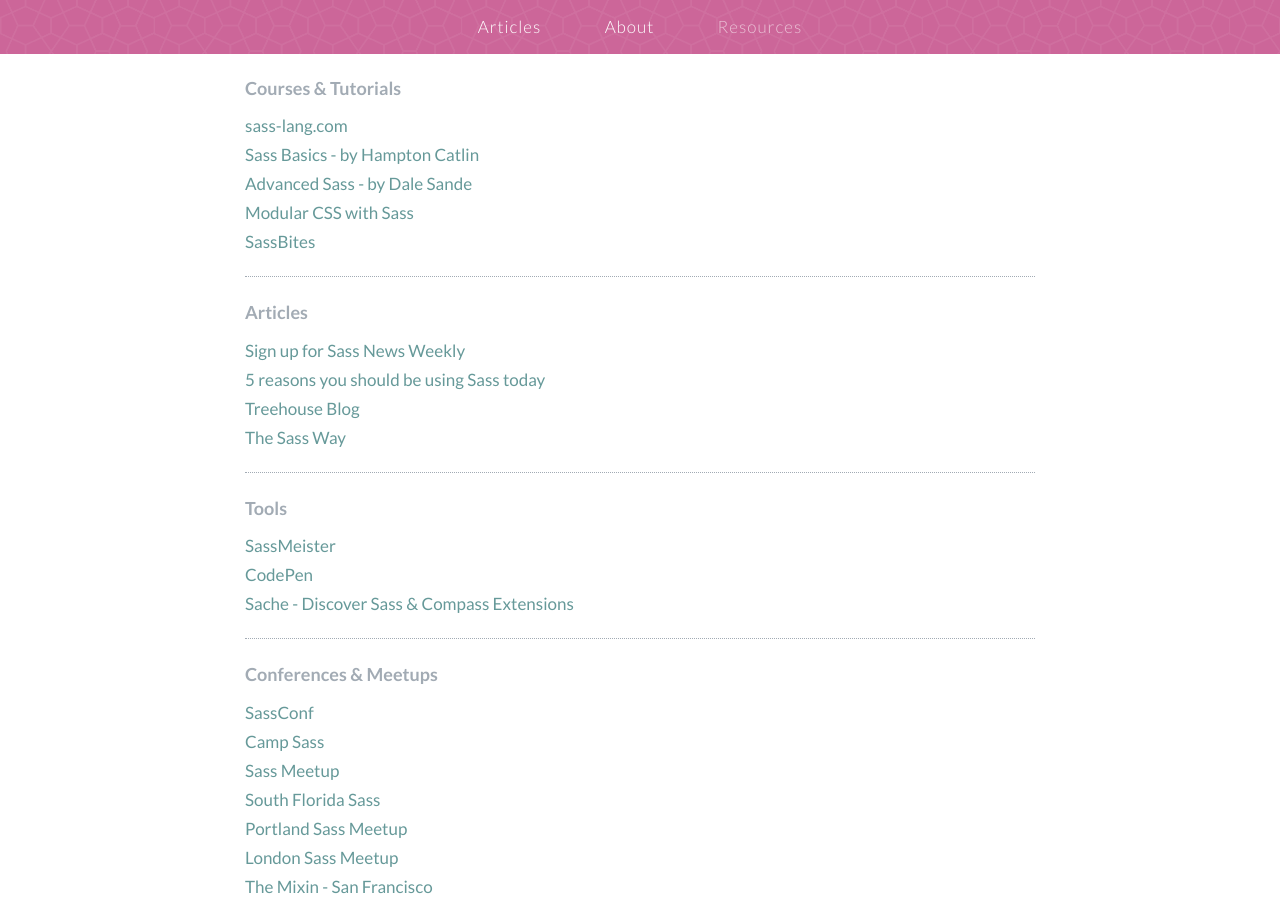
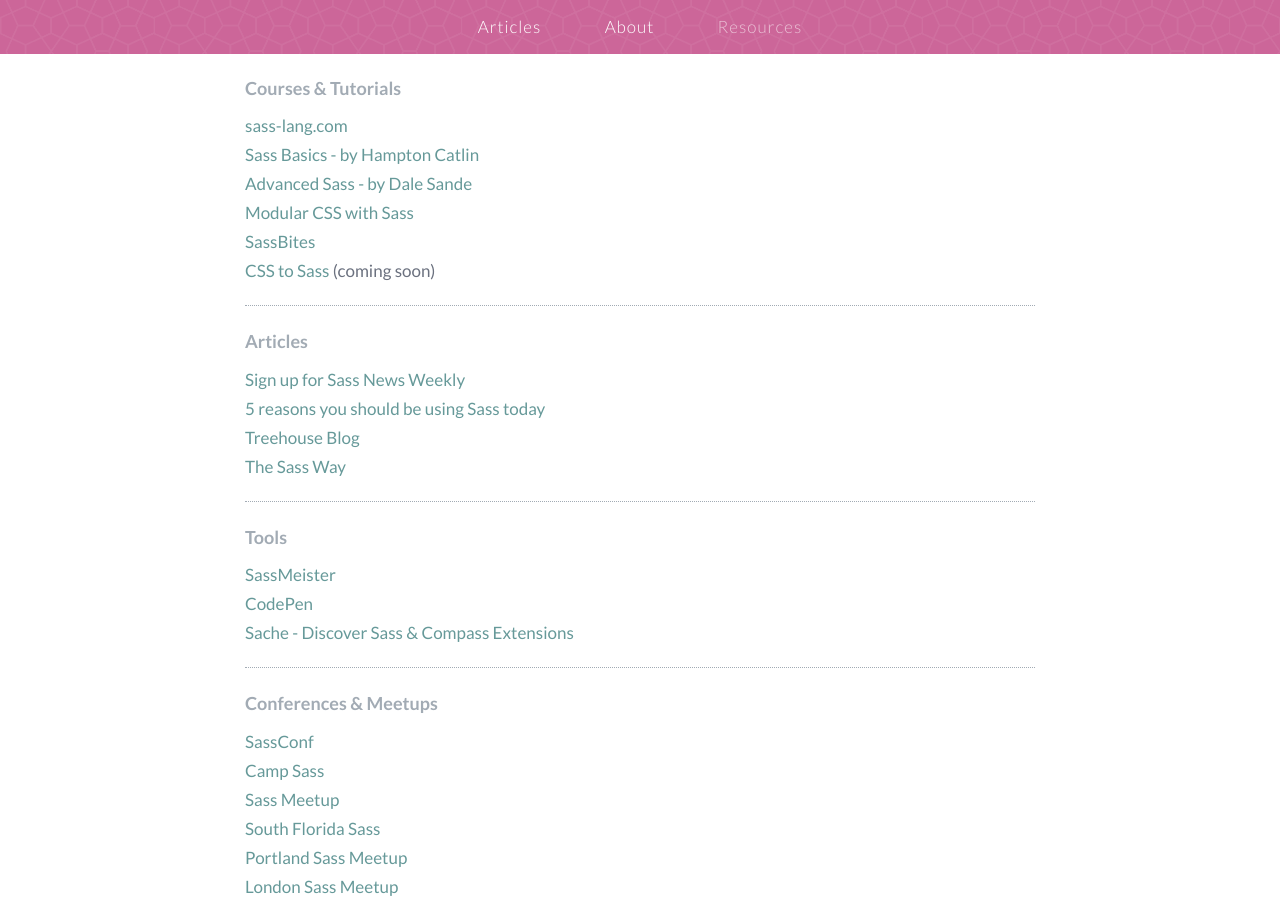
Before and after one commit to sassbreak/sassbreak.github.io, a Jekyll site: the page built from resources.md, in a window 1280 px wide and 900 px high, scrolled down 329 px. Built offline with Jekyll 4.4.1, drawn with Linux system fonts in a browser that asks for light colours.

Commit message:
new resources

```diff
--- a/resources.md
+++ b/resources.md
@@ -13,6 +13,7 @@
 * [Advanced Sass - by Dale Sande](http://teamtreehouse.com/library/advanced-sass)
 * [Modular CSS with Sass](http://teamtreehouse.com/library/modular-css-with-sass)
 * [SassBites](https://www.youtube.com/user/sassbites)
+* [CSS to Sass](http://teamtreehouse.com/library/css-to-sass/upcoming) (coming soon)
 
  ***
 
```
